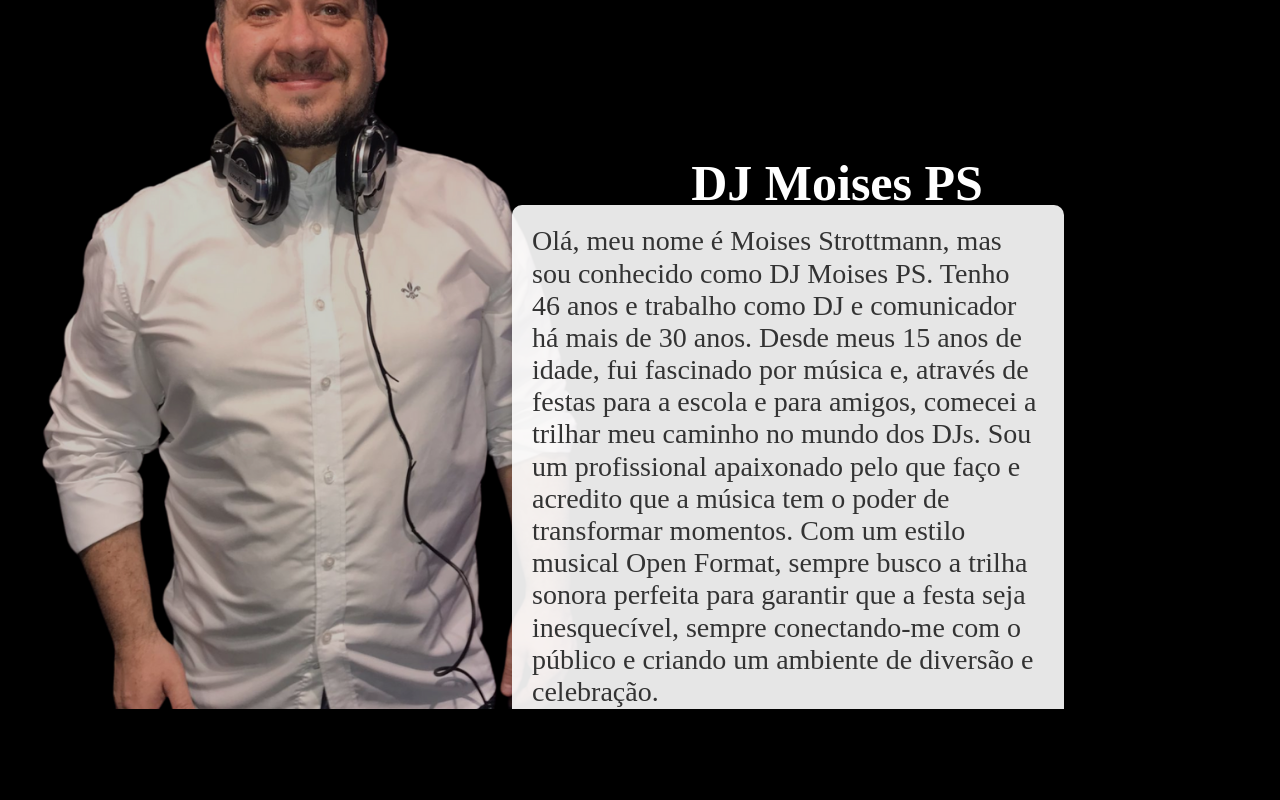
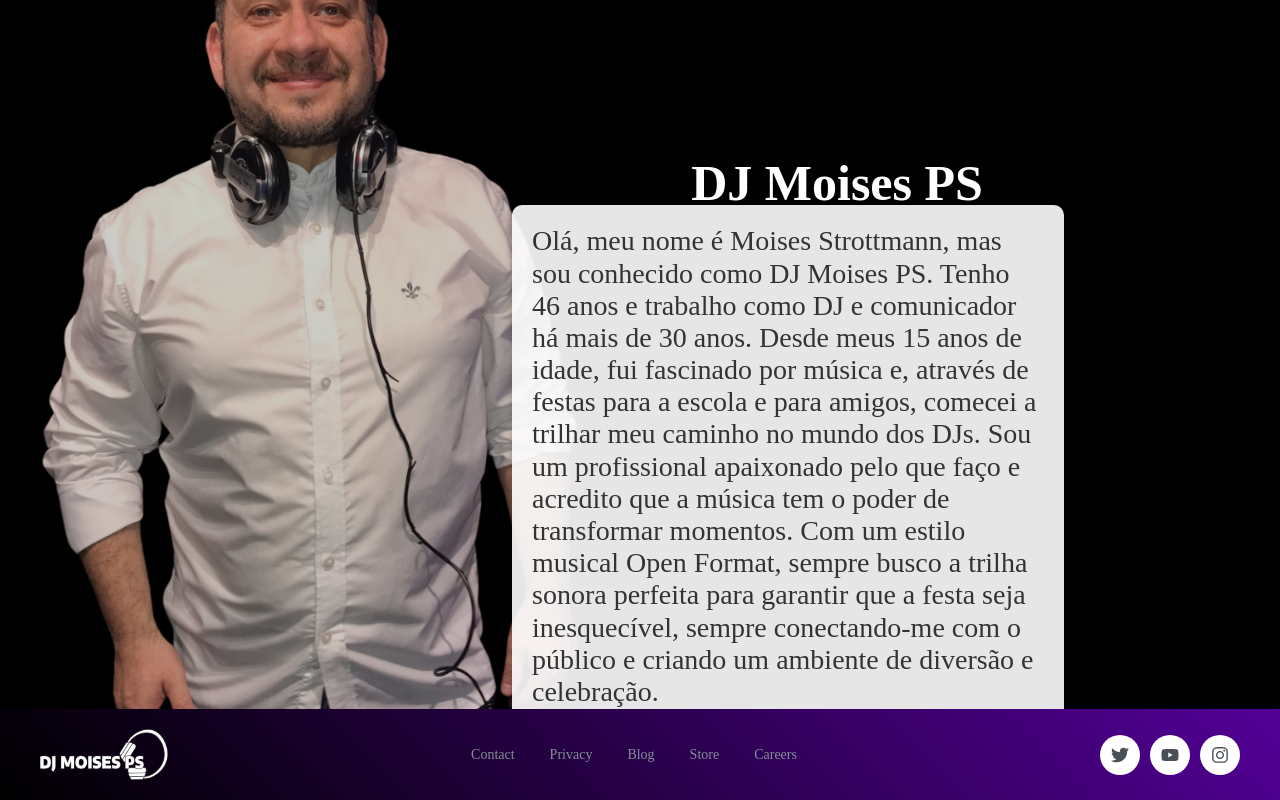
Before and after one commit to MxSGameJPS/dj-moises, a React (Vite) app: page /home in a window 1280 px wide. Shown: the part 204-1004 px from the top of the page. Before the commit the page ends 913 px from the top, so only its background shows below. Built offline with nearby package versions, Linux system fonts and the light colour scheme.

Commit message:
Adiciona componente Footer e integra ao App

```diff
--- a/src/App.jsx
+++ b/src/App.jsx
@@ -4,6 +4,7 @@ import Abertura from "./Components/Abertura"
 import Header from './Components/Header';
 import Home from "./Components/Pages/Home";
 import Festas from "./Components/Pages/Festas.jsx";
+import Footer from "./Components/Footer/index.jsx";
 
 function App() {
 
@@ -13,8 +14,8 @@ function App() {
     <EstilosGlobais />
     <Routes>
       <Route path="/" element={<Abertura />} />
-      <Route path="/home" element={<><Header /><Home /></>} />
-      <Route path="/festas" element={<><Header /><Festas /></>} />
+      <Route path="/home" element={<><Header /><Home /><Footer /></>} />";
+      <Route path="/festas" element={<><Header /><Festas /><Footer /></>} />
     </Routes>
     </BrowserRouter>
   )
--- /dev/null
+++ b/src/Components/Footer/index.jsx
@@ -0,0 +1,138 @@
+import styled from "styled-components";
+import { FaTwitter, FaYoutube, FaInstagram } from "react-icons/fa"; // Ícones do react-icons
+import { Link } from "react-router-dom"; // Para links, se necessário
+
+const Footer = () => {
+  const links = [
+    { link: "#", label: "Contact" },
+    { link: "#", label: "Privacy" },
+    { link: "#", label: "Blog" },
+    { link: "#", label: "Store" },
+    { link: "#", label: "Careers" },
+  ];
+
+  const items = links.map((link) => (
+    <StyledLink
+      key={link.label}
+      href={link.link}
+      onClick={(event) => event.preventDefault()}
+    >
+      {link.label}
+    </StyledLink>
+  ));
+
+  return (
+    <StyledFooter>
+      <StyledInner>
+        <img src="/img/Moises com fone.png" alt="" />
+
+        <StyledLinks>{items}</StyledLinks>
+
+        <StyledSocialIcons>
+          <StyledIcon
+            href="https://twitter.com"
+            target="_blank"
+            rel="noopener noreferrer"
+          >
+            <FaTwitter size={18} />
+          </StyledIcon>
+          <StyledIcon
+            href="https://youtube.com"
+            target="_blank"
+            rel="noopener noreferrer"
+          >
+            <FaYoutube size={18} />
+          </StyledIcon>
+          <StyledIcon
+            href="https://instagram.com"
+            target="_blank"
+            rel="noopener noreferrer"
+          >
+            <FaInstagram size={18} />
+          </StyledIcon>
+        </StyledSocialIcons>
+      </StyledInner>
+    </StyledFooter>
+  );
+};
+
+const StyledFooter = styled.div`
+  background: linear-gradient(45deg, #000000, #520096);
+  padding: 20px 0;
+  text-align: center;
+  width: 100%;
+`;
+
+const StyledInner = styled.div`
+  max-width: 1200px;
+  margin: 0 auto;
+  display: flex;
+  justify-content: space-between;
+  align-items: center;
+  flex-wrap: wrap;
+  gap: 20px;
+  padding: 0 20px;
+
+
+  img {
+    width: 128px;  }
+`;
+
+const StyledLinks = styled.div`
+  display: flex;
+  gap: 15px;
+  flex-wrap: wrap;
+  justify-content: center;
+
+
+`;
+
+const StyledLink = styled.a`
+  color: #868e96;
+  text-decoration: none;
+  font-size: 14px;
+  padding: 5px 10px;
+  transition: color 0.3s ease;
+
+  &:hover {
+    color: #228be6;
+  }
+
+
+`;
+
+const StyledSocialIcons = styled.div`
+  display: flex;
+  gap: 10px;
+  justify-content: flex-end;
+  flex-wrap: nowrap;
+
+
+`;
+
+const StyledIcon = styled.a`
+  display: flex;
+  align-items: center;
+  justify-content: center;
+  width: 40px;
+  height: 40px;
+  background-color: #fff;
+  border-radius: 50%;
+  color: #495057;
+  text-decoration: none;
+  transition: all 0.3s ease;
+
+  &:hover {
+    background-color: #228be6;
+    color: #fff;
+    transform: scale(1.1);
+  }
+
+  svg {
+    width: 18px;
+    height: 18px;
+  }
+
+`;
+
+export default Footer;
```
